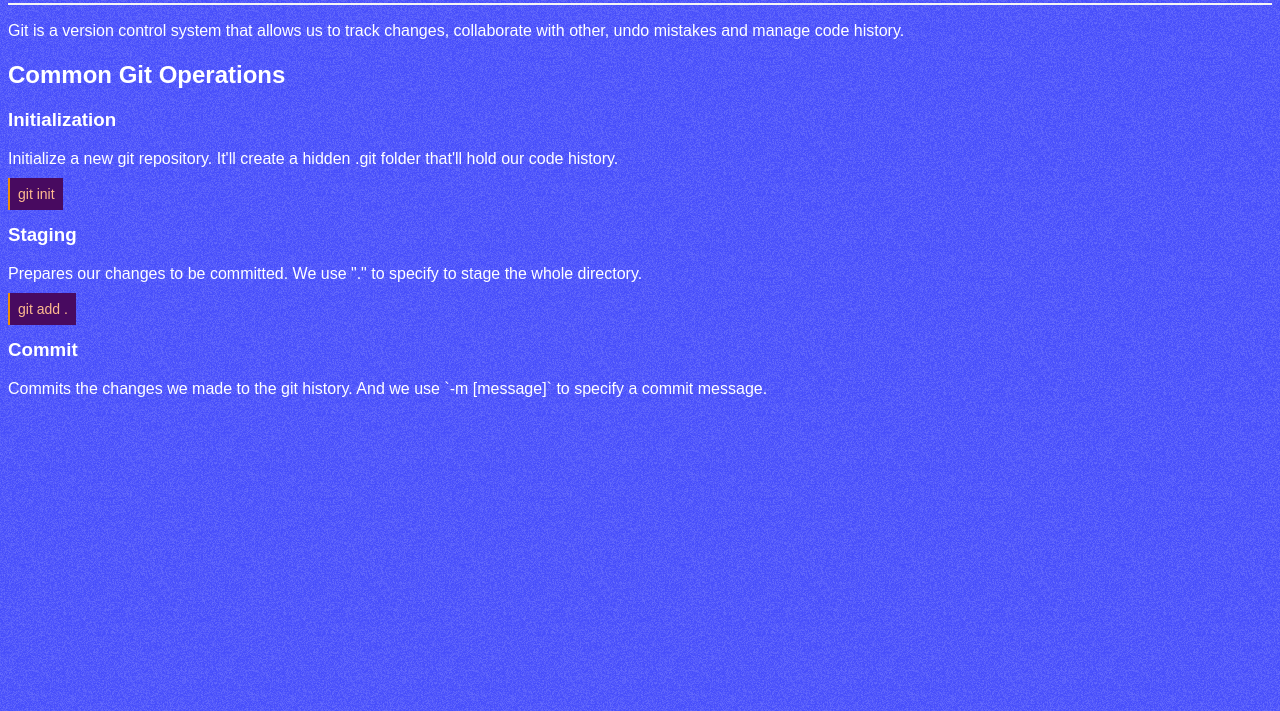
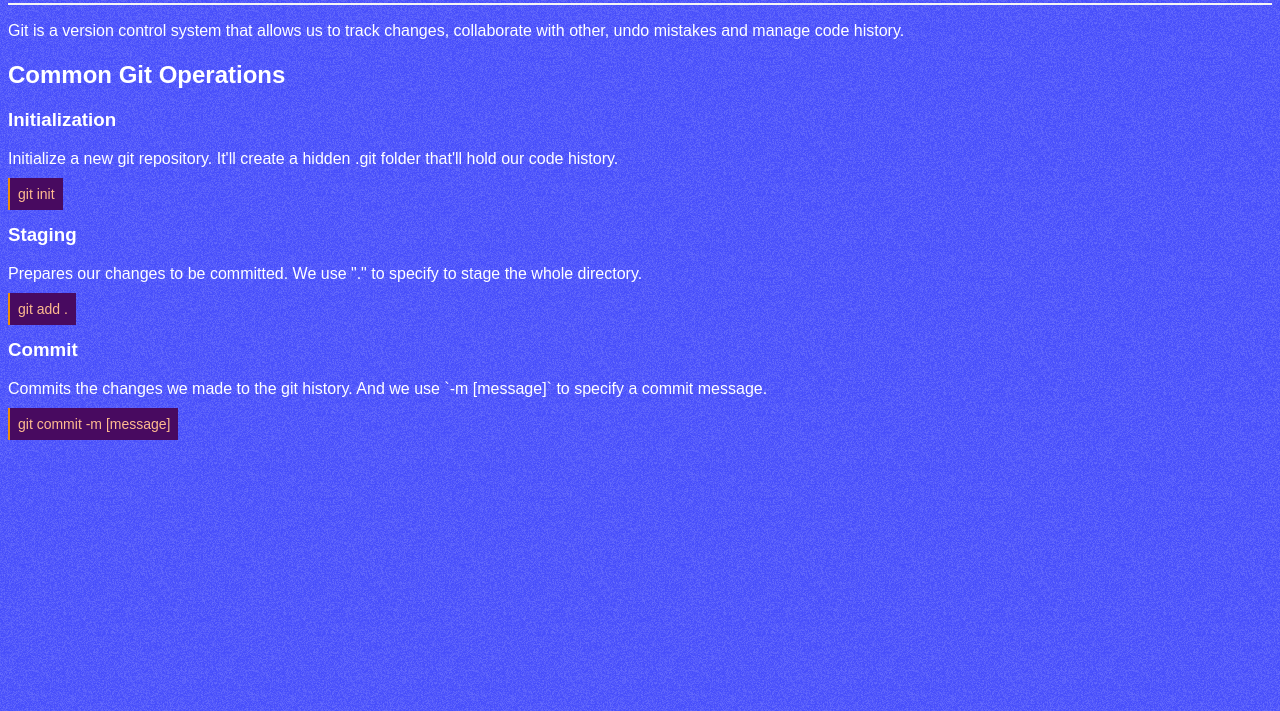
Before and after one commit to Bekacru/getting-involved-in-open-source, a plain HTML site: page src/git.html in a window 1280 px wide. Shown: the part 89-800 px from the top of the page. Drawn offline with Linux system fonts and the light colour scheme; a web font is replaced by a local one.

Commit message:
feat: add commit

```diff
--- a/src/git.html
+++ b/src/git.html
@@ -33,5 +33,6 @@
       Commits the changes we made to the git history. And we use `-m [message]`
       to specify a commit message.
     </p>
+    <code> git commit -m [message] </code>
   </body>
 </html>
```
